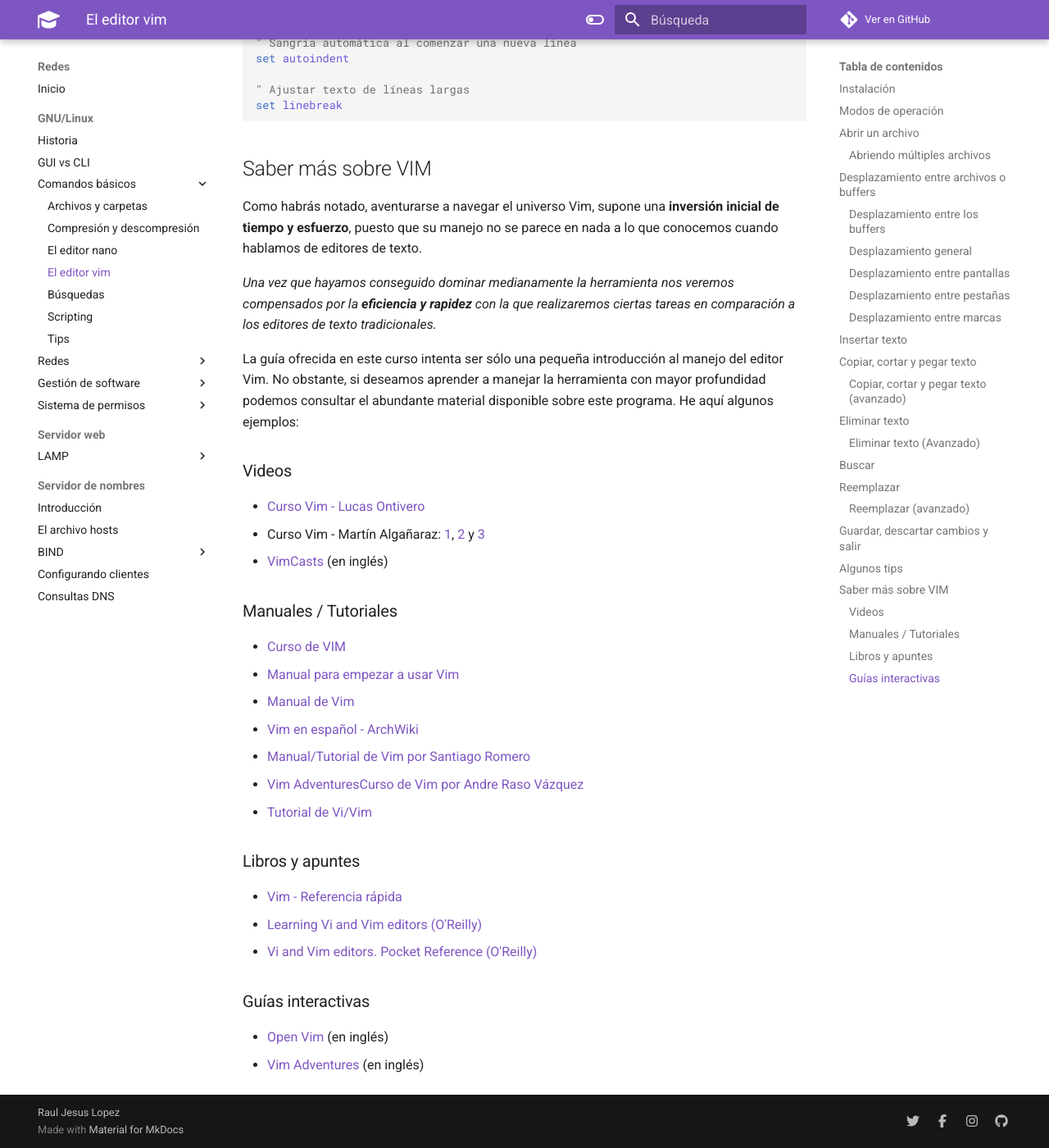
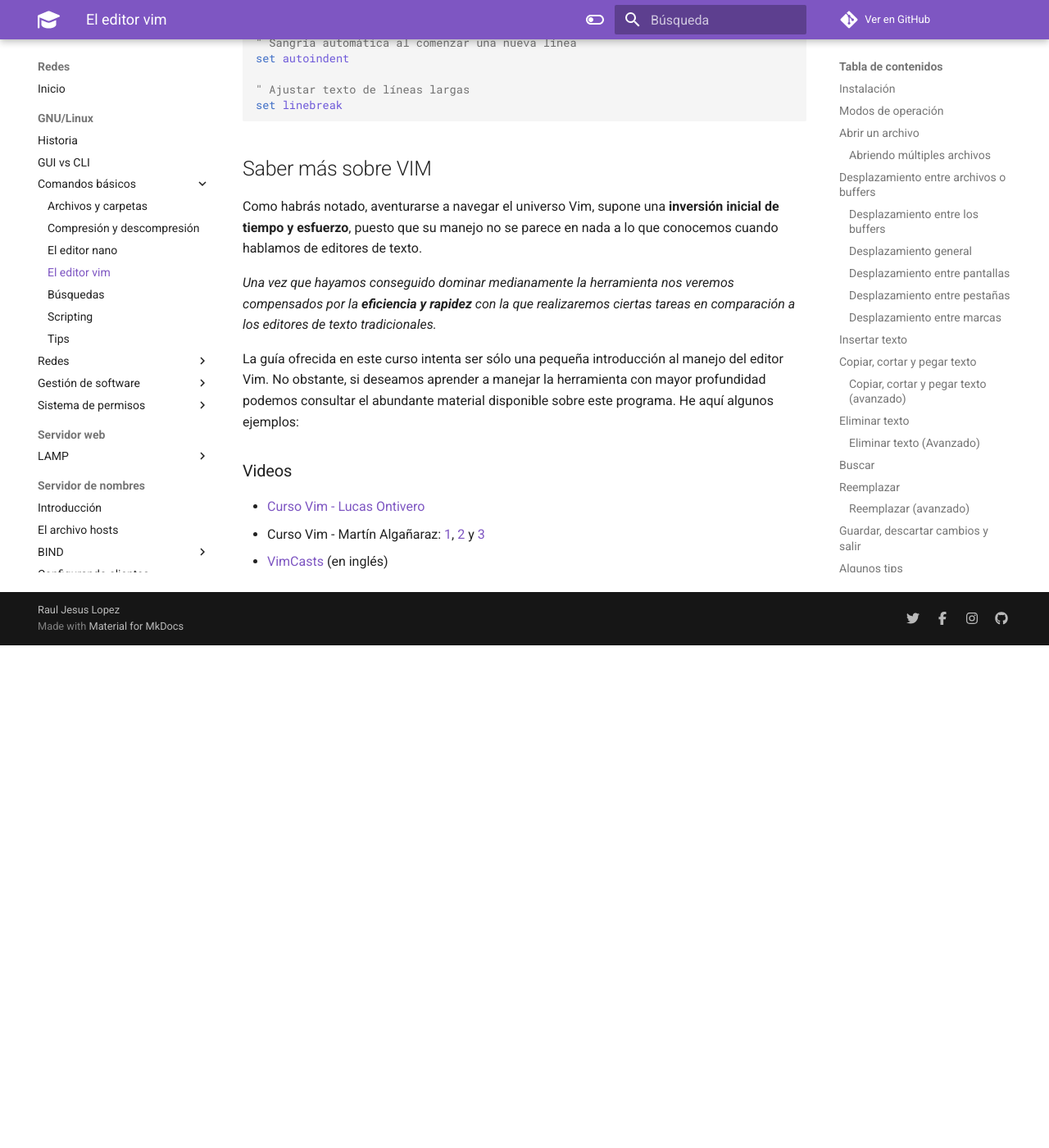
Before and after one commit to la9una/redes, an MkDocs documentation site: the page built from docs/gnuLinux/basics-vim.md, in a window 1280 px wide and 1400 px high, scrolled down 9941 px. Shown: the whole window at 82% size. Built offline with MkDocs 1.6.1 and Material for MkDocs 9.7.7, drawn with Linux system fonts in a browser that asks for light colours; comment, search, counter and statistics services are not loaded; the version menu is left out; after the commit the page ends 10728 px from its top, so only the background shows below that.

```diff
--- a/docs/gnuLinux/basics-vim.md
+++ b/docs/gnuLinux/basics-vim.md
@@ -300,23 +300,3 @@ La guía ofrecida en este curso intenta ser sólo una pequeña introducción al
 * [Curso Vim - Lucas Ontivero](https://www.youtube.com/watch?v=kDkKI2iyPQI&list=PL49B8EC5EEF15885A)
 * Curso Vim - Martín Algañaraz: [1](https://www.youtube.com/watch?v=-9xmHw-T_ik), [2](https://www.youtube.com/watch?v=LPcwn09xOFA) y [3](https://www.youtube.com/watch?v=_feT1Zr97EA)
 * [VimCasts](http://vimcasts.org/) (en inglés)
-
-### Manuales / Tutoriales
-
-* [Curso de VIM](http://://hipertextual.com/archivo/tag/curso-de-vim/)
-* [Manual para empezar a usar Vim](http://://www.emezeta.com/articulos/manual-para-aprender-a-utilizar-vim)
-* [Manual de Vim](http://://agcapa.es/manual-de-vim/)
-* [Vim en español - ArchWiki](http://s://wiki.archlinux.org/index.php/Vim_%28Espa%C3%B1ol%29)
-* [Manual/Tutorial de Vim por Santiago Romero](http://://www.sromero.org/wiki/linux/aplicaciones/manual_vim)
-* [Vim AdventuresCurso de Vim por Andre Raso Vázquez](http://s://github.com/AnderRasoVazquez/curso-de-vim)
-* [Tutorial de Vi/Vim](http://://www.linuxhispano.net/2011/03/16/tutorial-de-vivim/)
-
-### Libros y apuntes
-
-* [Vim - Referencia rápida](http://://es.tldp.org/Tutoriales/doc-tutorial-vim/Guia-Vim.pdf)
-* [Learning Vi and Vim editors (O'Reilly)](http://://pntpm4.ulb.ac.be/pntpm/Files/OReilly.Learning.the.vi.and.Vim.Editors.7th.Edition.Jul.2008.pdf)
-* [Vi and Vim editors. Pocket Reference (O'Reilly)](http://://www.doc-developpement-durable.org/file/Projets-informatiques/cours-&-manuels-informatiques/Shell/vi%20and%20Vim%20Editors%20Pocket%20Reference,%202nd%20Edition.pdf)
-
-### Guías interactivas
-* [Open Vim](http://://www.openvim.com/) (en inglés)
-* [Vim Adventures](http://://vim-adventures.com/) (en inglés)
```
Also changed, not shown: docs/gnuLinux/software-packages.md (+8 -13 lines), docs/gnuLinux/software-repositories.md (+4 -3 lines), site/gnuLinux/basics-vim/index.html, site/gnuLinux/software-packages/index.html, site/gnuLinux/software-repositories/index.html, site/search/search_index.json, 1 other file.
